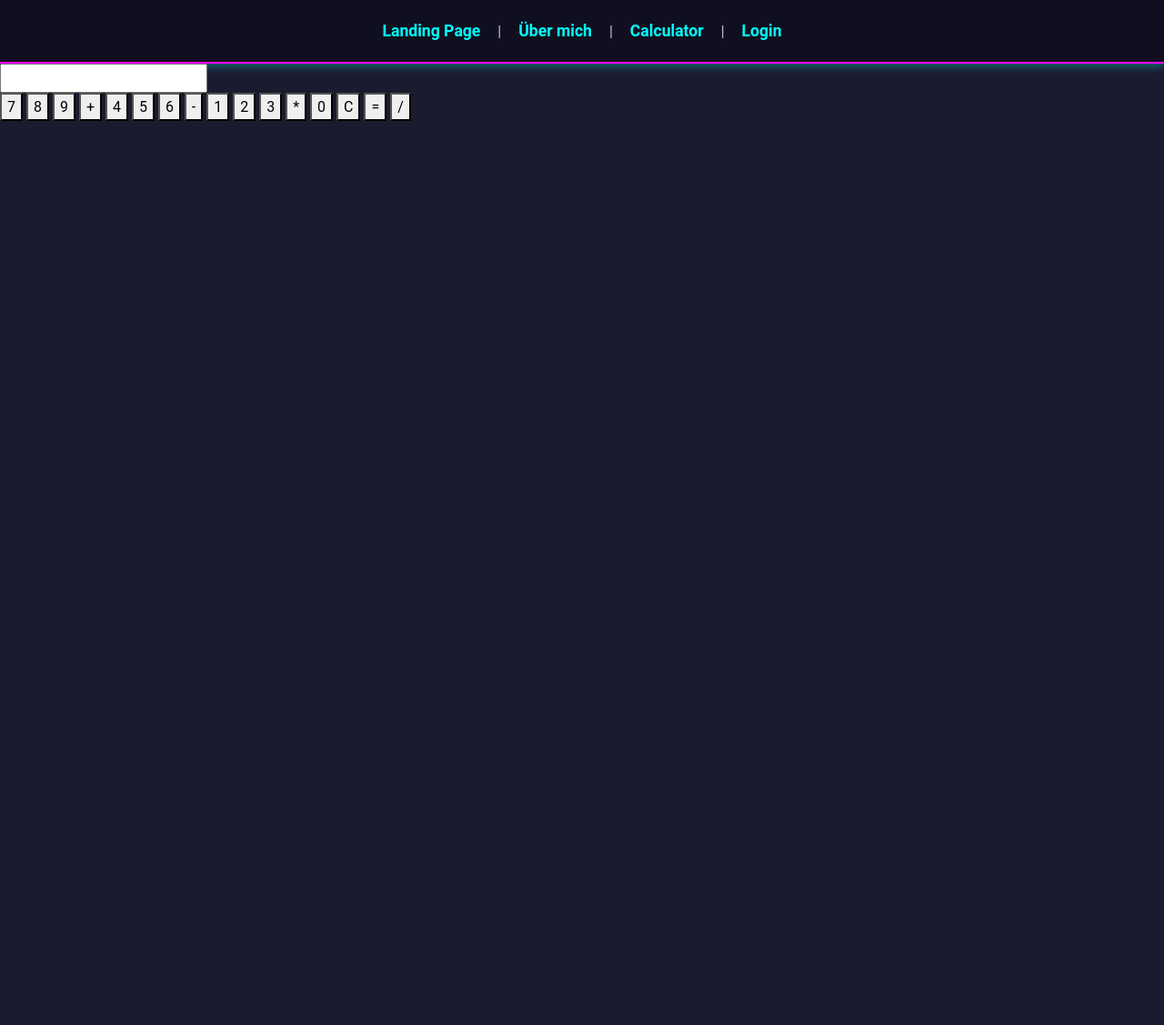
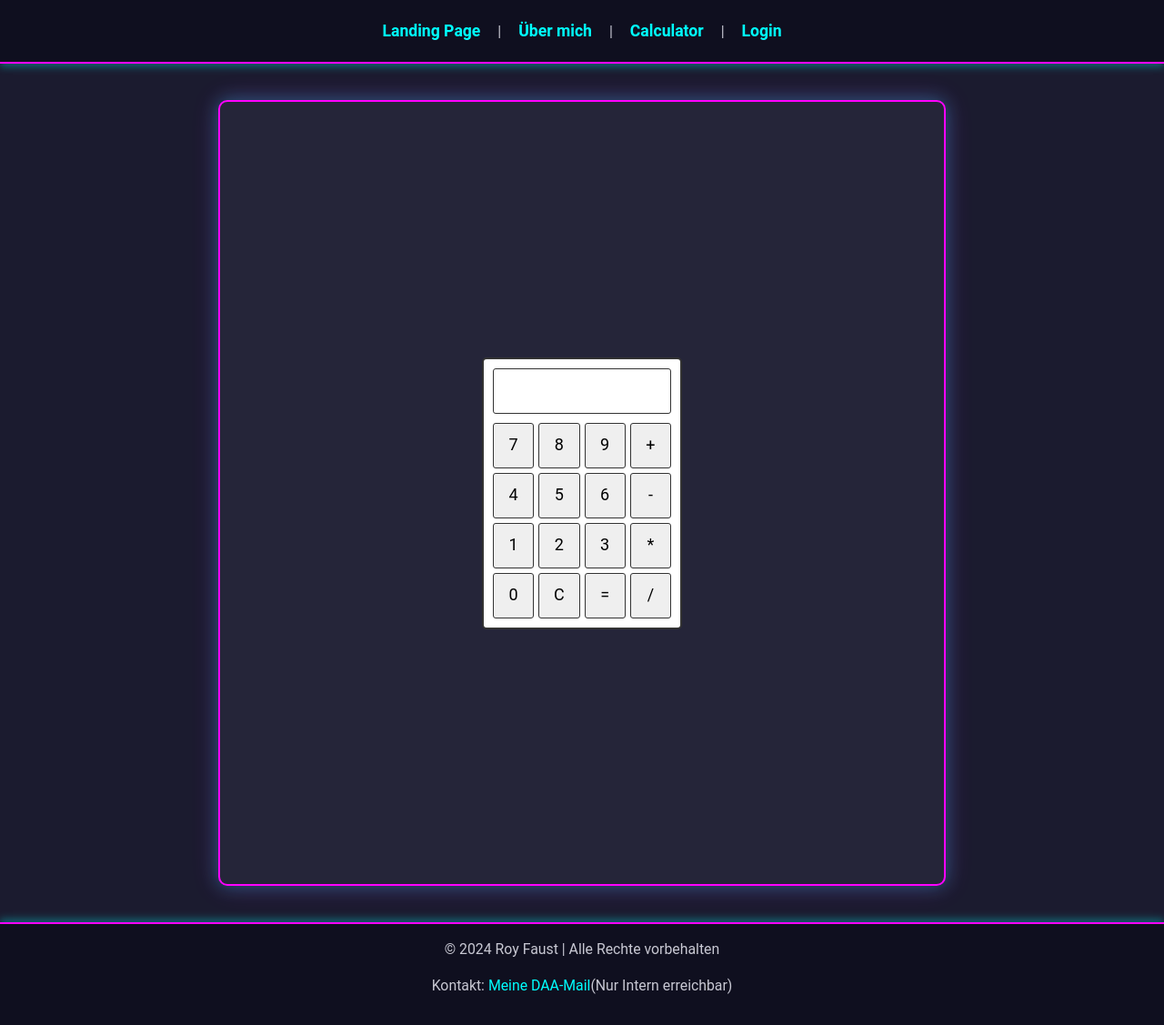
Before and after one commit to GentheUgly/WEBDEV_EK, a PHP site: page /secretcalculator.html in a window 1280 px wide. Shown: the whole page at 91% size. Before the commit the page ends 133 px from the top, so only its background shows below. Run offline with PHP 8.4, Linux system fonts and the light colour scheme.

Commit message:
updated E-mail and styles.css

```diff
--- a/about.html
+++ b/about.html
@@ -29,6 +29,6 @@
 </body>
 <footer>
     <p>&copy; 2024 Roy Faust | Alle Rechte vorbehalten</p>
-    <p>Kontakt: <a href="mailto:roy.faust.b@gmail.com">roy.faust.b@gmail.com</a></p>
+    <p>Kontakt: <a href="1932175739@bildung.daa.de">Meine DAA-Mail</a> (Nur Intern erreichbar)</p>
 </footer>
 </html>
--- a/calc.html
+++ b/calc.html
@@ -66,4 +66,8 @@
         }
     </script>
 </body>
+<footer>
+    <p>&copy; 2024 Roy Faust | Alle Rechte vorbehalten</p>
+    <p>Kontakt: <a href="1932175739@bildung.daa.de">Meine DAA-Mail</a> (Nur Intern erreichbar)</p>
+</footer>
 </html>
--- a/index.html
+++ b/index.html
@@ -30,4 +30,8 @@
 
     <script src="https://cdn.jsdelivr.net/npm/bootstrap@5.3.3/dist/js/bootstrap.bundle.min.js"></script>
 </body>
+<footer>
+    <p>&copy; 2024 Roy Faust | Alle Rechte vorbehalten</p>
+    <p>Kontakt: <a href="1932175739@bildung.daa.de">Meine DAA-Mail</a> (Nur Intern erreichbar)</p>
+</footer>
 </html>
--- a/login.php
+++ b/login.php
@@ -31,4 +31,8 @@
 
     <script src="https://cdn.jsdelivr.net/npm/bootstrap@5.3.3/dist/js/bootstrap.bundle.min.js"></script>
 </body>
+<footer>
+    <p>&copy; 2024 Roy Faust | Alle Rechte vorbehalten</p>
+    <p>Kontakt: <a href="1932175739@bildung.daa.de">Meine DAA-Mail</a> (Nur Intern erreichbar)</p>
+</footer>
 </html>
--- a/secret.php
+++ b/secret.php
@@ -33,4 +33,8 @@ if (!isset($_SESSION['loggedin']) || $_SESSION['loggedin'] !== true) {
 
     <script src="https://cdn.jsdelivr.net/npm/bootstrap@5.3.3/dist/js/bootstrap.bundle.min.js"></script>
 </body>
+<footer>
+    <p>&copy; 2024 Roy Faust | Alle Rechte vorbehalten</p>
+    <p>Kontakt: <a href="1932175739@bildung.daa.de">Meine DAA-Mail</a> (Nur Intern erreichbar)</p>
+</footer>
 </html>
--- a/secretcalculator.html
+++ b/secretcalculator.html
@@ -2,7 +2,7 @@
 <html lang="de">
 <head>
     <meta charset="UTF-8">
-    <title>Über mich</title>
+    <title>Geheimer Calculator</title>
     <link rel="stylesheet" href="https://cdn.jsdelivr.net/npm/bootstrap@5.3.3/dist/css/bootstrap.min.css">
     <link rel="stylesheet" href="styles.css">
 </head>
@@ -15,9 +15,11 @@
             <a href="login.php">Login</a>
         </nav>
     </header>
-   </body>
+
+    <div class="container">
+        <div class="calculator-wrapper">
             <div class="calculator">
-    <input type="text" id="display" readonly>
+                <input type="number" id="display" readonly>
                 <div class="buttons">
                     <button onclick="appendNumber('7')">7</button>
                     <button onclick="appendNumber('8')">8</button>
@@ -40,5 +42,13 @@
                     <button onclick="chooseOperation('/')">/</button>
                 </div>
             </div>
+        </div>
+    </div>
+
+    <script src="calc.js"></script>
 </body>
+<footer>
+    <p>&copy; 2024 Roy Faust | Alle Rechte vorbehalten</p>
+    <p>Kontakt: <a href="1932175739@bildung.daa.de">Meine DAA-Mail</a>(Nur Intern erreichbar)</p>
+</footer>
 </html>
--- a/styles.css
+++ b/styles.css
@@ -1,14 +1,19 @@
-/* Hintergrund und Grundlayout */
+html, body {
+    height: 100%;
+    margin: 0;
+    display: flex;
+    flex-direction: column;
+}
+
 body {
     font-family: 'Roboto', sans-serif;
-    background-color: #1b1b2f; /* Dunkler Hintergrund */
+    background-color: #1b1b2f;
     color: #c8c8d3;
     margin: 0;
     padding: 0;
     line-height: 1.6;
 }
 
-/* Container für Inhalt */
 .container {
     max-width: 800px;
     margin: 40px auto;
@@ -16,10 +21,10 @@ body {
     background-color: #252539;
     border-radius: 10px;
     box-shadow: 0 0 20px rgba(0, 255, 255, 0.3), 0 0 30px rgba(255, 0, 255, 0.2);
-    border: 2px solid #ff00ff; /* Neon-Pink-Umrandung */
+    border: 2px solid #ff00ff;
+    flex: 1; /* Lässt den Container den verfügbaren Platz einnehmen */
 }
 
-/* Header und Navigation */
 header {
     background-color: #0f0f1f;
     padding: 20px;
@@ -29,12 +34,17 @@ header {
 }
 
 header nav a {
-    color: #00ffff; /* Neon-Cyan für Links */
+    color: #00ffff;
     text-decoration: none;
     font-weight: bold;
     margin: 0 15px;
     transition: color 0.3s ease, transform 0.3s ease;
     font-size: 1.1em;
+}
+
+header nav a:hover {
+    color: #ff00ff;
+    transform: scale(1.1);
 }
 
 footer {
@@ -45,7 +55,6 @@ footer {
     font-size: 0.9em;
     border-top: 2px solid #ff00ff;
     box-shadow: 0 -4px 8px rgba(0, 255, 255, 0.3);
-    margin-top: auto;
     width: 100%;
 }
 
@@ -59,28 +68,20 @@ footer a:hover {
     color: #ff00ff;
 }
 
-header nav a:hover {
-    color: #ff00ff; /* Neon-Pink beim Hover */
-    transform: scale(1.1); /* Vergrößerung beim Hover */
-}
-
-/* Überschriften */
 h1 {
     font-size: 2.5em;
-    color: #00ffff; /* Neon-Cyan */
+    color: #00ffff;
     text-align: center;
     margin-bottom: 20px;
     text-shadow: 0 0 10px #00ffff, 0 0 20px #ff00ff;
 }
 
-/* Textabsätze */
 p {
     font-size: 1.1em;
     color: #c8c8d3;
     margin-bottom: 15px;
 }
 
-/* Formularstile */
 form label {
     font-weight: bold;
     color: #ff00ff;
@@ -106,10 +107,54 @@ form input:focus, form textarea:focus {
     box-shadow: 0 0 10px rgba(255, 0, 255, 0.5);
 }
 
-/* Button-Stile */
 form button {
     background-color: #00ffff;
     color: #1b1b2f;
     border: none;
     padding: 12px;
 }
+
+.calculator-wrapper {
+    display: flex;
+    justify-content: center;
+    align-items: center;
+    height: 100vh;
+}
+
+.calculator {
+    width: 220px;
+    padding: 10px;
+    border: 2px solid #333;
+    border-radius: 5px;
+    background-color: #fff;
+}
+
+#display {
+    width: 100%;
+    height: 50px;
+    font-size: 22px;
+    text-align: right;
+    margin-bottom: 10px;
+    padding: 5px;
+    border: 1px solid #333;
+    border-radius: 3px;
+}
+
+.buttons {
+    display: grid;
+    grid-template-columns: repeat(4, 1fr);
+    gap: 5px;
+}
+
+.buttons button {
+    width: 100%;
+    height: 50px;
+    font-size: 18px;
+    border: 1px solid #333;
+    border-radius: 3px;
+    cursor: pointer;
+}
+
+.buttons button:active {
+    background-color: #ddd;
+}
```
Lines whose indentation alone changed are shown as unchanged.
